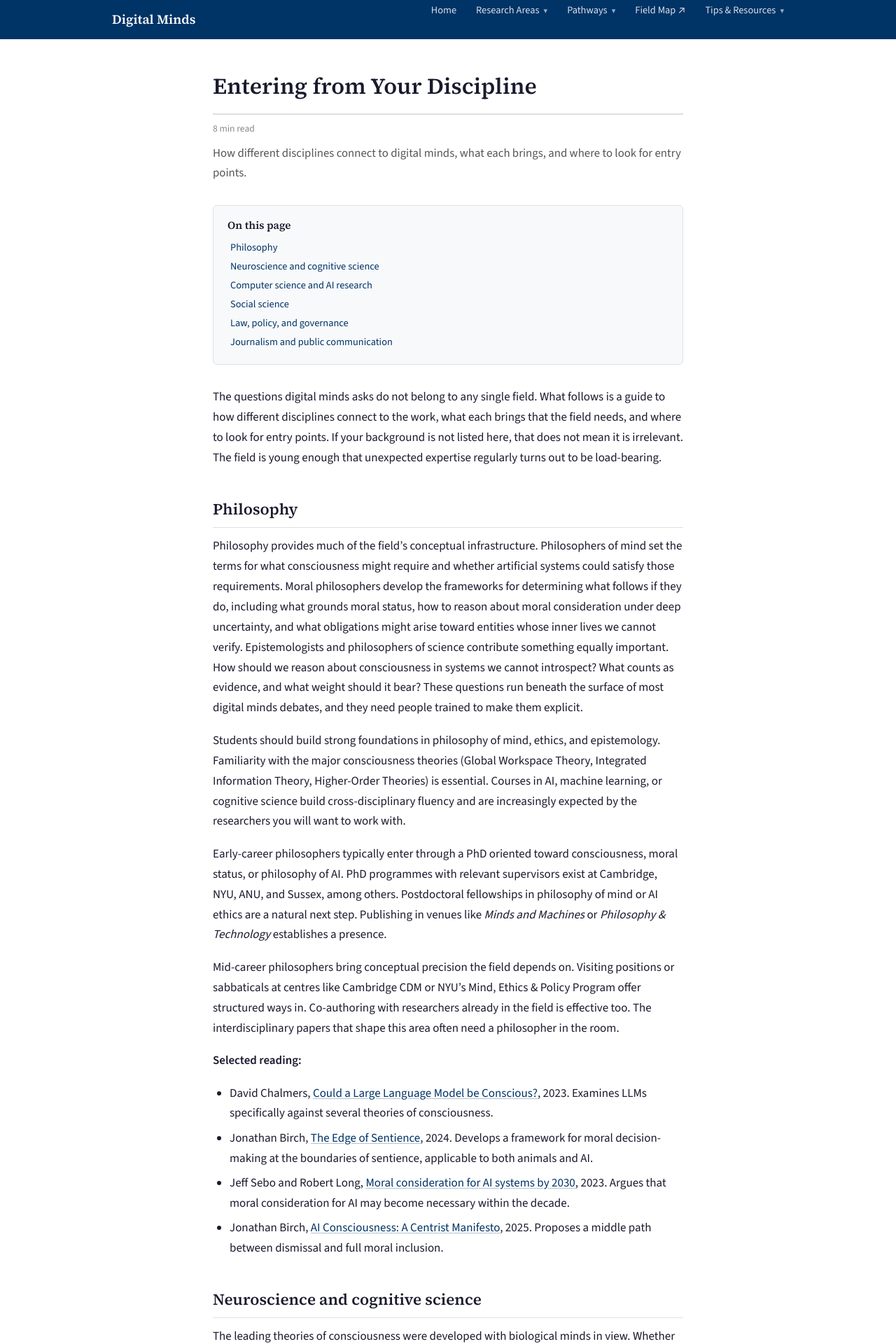
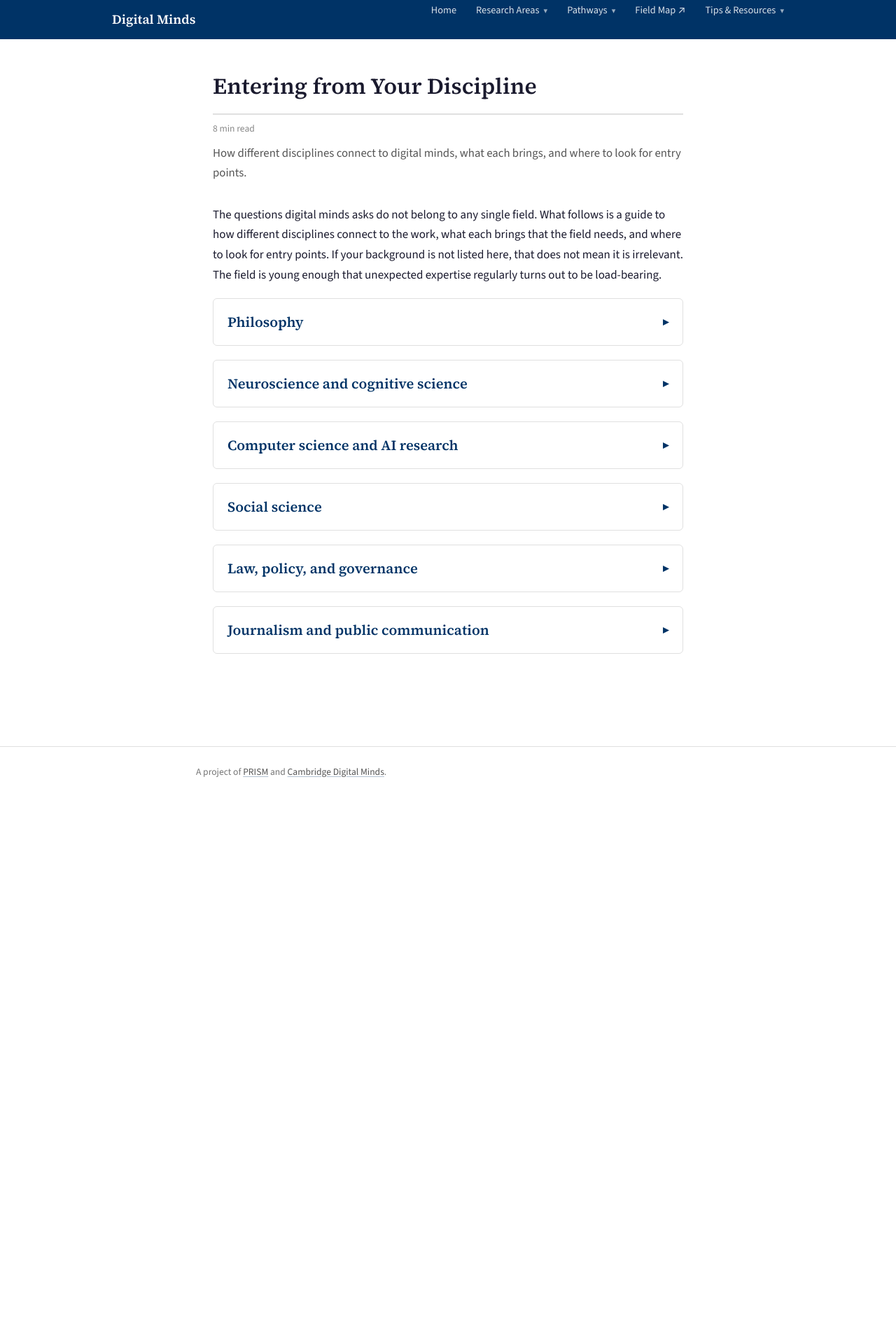
Before and after one commit to Mitchel-Alexander/getting-started-digital-minds, a Jekyll site: the page built from disciplines.md, in a window 1280 px wide. Shown: the top 1920 px of the page at 70% size. Built offline with Jekyll 4.4.1, drawn with Linux system fonts in a browser that asks for light colours; after the commit the page ends 1138 px from its top, so only the background shows below that; some of the changed text lies outside the part shown.

Commit message:
Make discipline sections collapsible with details/summary elements
Convert each discipline from an h2 heading to a collapsible
<details> element. Add CSS styling to match site aesthetic
(border, chevron rotation, hover state). Remove TOC since
details/summary elements are not markdown headings.

Co-Authored-By: Claude Opus 4.6 <noreply@anthropic.com>

```diff
--- a/assets/css/style.css
+++ b/assets/css/style.css
@@ -416,6 +416,66 @@ em {
   margin-bottom: 0.3rem;
 }
 
+/* Collapsible discipline sections */
+details.discipline {
+  border: 1px solid #e0e0e0;
+  border-radius: 6px;
+  margin-bottom: 1.25rem;
+  transition: border-color 0.15s;
+}
+
+details.discipline[open] {
+  border-color: #003366;
+}
+
+details.discipline summary {
+  display: flex;
+  align-items: center;
+  justify-content: space-between;
+  padding: 1rem 1.25rem;
+  cursor: pointer;
+  list-style: none;
+  font-family: "Source Serif 4", Georgia, "Times New Roman", serif;
+  font-size: 1.25rem;
+  font-weight: 600;
+  color: #003366;
+}
+
+details.discipline summary::-webkit-details-marker {
+  display: none;
+}
+
+details.discipline summary::after {
+  content: "▸";
+  font-size: 1rem;
+  color: #003366;
+  transition: transform 0.2s;
+  flex-shrink: 0;
+  margin-left: 1rem;
+}
+
+details.discipline[open] summary::after {
+  transform: rotate(90deg);
+}
+
+details.discipline summary:hover {
+  background: #f8f9fb;
+}
+
+details.discipline .discipline-body {
+  padding: 0 1.25rem 1.25rem;
+}
+
+details.discipline .discipline-body p,
+details.discipline .discipline-body ul {
+  margin-bottom: 0.75rem;
+}
+
+details.discipline .discipline-body p:last-child,
+details.discipline .discipline-body ul:last-child {
+  margin-bottom: 0;
+}
+
 /* Hero blockquote (homepage) */
 .hero blockquote {
   border-left: 3px solid #003366;
--- a/disciplines.md
+++ b/disciplines.md
@@ -5,12 +5,11 @@ permalink: /pathways/disciplines/
 description: How different disciplines connect to digital minds, what each brings, and where to look for entry points.
 ---
 
-* TOC
-{:toc}
-
 The questions digital minds asks do not belong to any single field. What follows is a guide to how different disciplines connect to the work, what each brings that the field needs, and where to look for entry points. If your background is not listed here, that does not mean it is irrelevant. The field is young enough that unexpected expertise regularly turns out to be load-bearing.
 
-## Philosophy
+<details class="discipline" id="philosophy">
+<summary>Philosophy</summary>
+<div class="discipline-body" markdown="1">
 
 Philosophy provides much of the field's conceptual infrastructure. Philosophers of mind set the terms for what consciousness might require and whether artificial systems could satisfy those requirements. Moral philosophers develop the frameworks for determining what follows if they do, including what grounds moral status, how to reason about moral consideration under deep uncertainty, and what obligations might arise toward entities whose inner lives we cannot verify. Epistemologists and philosophers of science contribute something equally important. How should we reason about consciousness in systems we cannot introspect? What counts as evidence, and what weight should it bear? These questions run beneath the surface of most digital minds debates, and they need people trained to make them explicit.
 
@@ -26,7 +25,12 @@ Mid-career philosophers bring conceptual precision the field depends on. Visitin
 - Jeff Sebo and Robert Long, [Moral consideration for AI systems by 2030](https://link.springer.com/article/10.1007/s43681-023-00379-1), 2023. Argues that moral consideration for AI may become necessary within the decade.
 - Jonathan Birch, [AI Consciousness: A Centrist Manifesto](https://philarchive.org/rec/BIRACA-4), 2025. Proposes a middle path between dismissal and full moral inclusion.
 
-## Neuroscience and cognitive science
+</div>
+</details>
+
+<details class="discipline" id="neuroscience-and-cognitive-science">
+<summary>Neuroscience and cognitive science</summary>
+<div class="discipline-body" markdown="1">
 
 The leading theories of consciousness were developed with biological minds in view. Whether they extend to artificial systems is one of the field's central questions, and it cannot be answered without people who understand what those theories actually claim about brains. Neuroscientists and cognitive scientists bring experimental rigour, familiarity with the empirical study of consciousness, and a critical eye for when computational analogies hold and when they break down. The relationship between biological and artificial minds is one of the field's most productive areas of inquiry.
 
@@ -41,7 +45,12 @@ Mid-career neuroscientists and cognitive scientists are well positioned to apply
 - Anil Seth, [Conscious artificial intelligence and biological naturalism](https://www.cambridge.org/core/journals/behavioral-and-brain-sciences/article/conscious-artificial-intelligence-and-biological-naturalism/C9912A5BE9D806012E3C8B3AF612E39A), 2025. Argues that consciousness may require biological substrates, challenging computational functionalism.
 - Jonathan Birch and Kristin Andrews, [To understand AI sentience, first understand it in animals](https://aeon.co/essays/to-understand-ai-sentience-first-understand-it-in-animals), 2024. On the limits of transferring animal welfare markers to AI.
 
-## Computer science and AI research
+</div>
+</details>
+
+<details class="discipline" id="computer-science-and-ai-research">
+<summary>Computer science and AI research</summary>
+<div class="discipline-body" markdown="1">
 
 Mechanistic interpretability, model evaluations, representation engineering, and AI safety research all develop methods that bear directly on digital minds questions. Researchers working on what AI systems are doing internally are building the toolkit that consciousness and welfare assessment will eventually require. Whether current AI architectures could satisfy the conditions that consciousness theories describe is a question that cannot be answered without people who understand those architectures in detail.
 
@@ -57,7 +66,12 @@ Mid-career AI researchers can extend existing methods toward digital minds quest
 - Robert Long, [Why model self-reports are insufficient—and why we studied them anyway](https://eleosai.org/post/claude-4-interview-notes/), 2025. Explores the limits and value of model self-reports as evidence.
 - Anthropic, [Claude Opus 4.6 System Card](https://www-cdn.anthropic.com/0dd865075ad3132672ee0ab40b05a53f14cf5288.pdf#page-158) (pp. 158–165), 2026. An AI lab's own assessment of welfare-relevant considerations.
 
-## Social science
+</div>
+</details>
+
+<details class="discipline" id="social-science">
+<summary>Social science</summary>
+<div class="discipline-body" markdown="1">
 
 How people perceive, attribute, and respond to AI consciousness is a governance-relevant empirical question, and social scientists are the ones equipped to answer it. Public attitudes shape regulatory appetite and corporate incentives. Expert disagreement shapes institutional responses. Design choices (voice, personality, embodiment) influence consciousness attribution in ways that may bear little relation to a system's actual internal states. Understanding these dynamics is essential for building governance frameworks that respond to genuine evidence rather than surface impressions.
 
@@ -74,7 +88,12 @@ Mid-career social scientists bring established methods and the ability to design
 - Lucius Caviola, Jeff Sebo, and Jonathan Birch, [What will society think about AI consciousness? Lessons from the animal case](https://www.cell.com/trends/cognitive-sciences/fulltext/S1364-6613(25)00147-0), 2025. Uses animal welfare attitudes as a predictor for AI consciousness discourse.
 - Jacy Reese Anthis and Janet V. T. Pauketat, [AI Consciousness and Public Attitudes](https://osf.io/preprints/psyarxiv/4wpkd), 2024. Experimental data on how people reason about AI moral status.
 
-## Law, policy, and governance
+</div>
+</details>
+
+<details class="discipline" id="law-policy-and-governance">
+<summary>Law, policy, and governance</summary>
+<div class="discipline-body" markdown="1">
 
 How should policymakers, AI labs, and legal systems respond to deep uncertainty about AI sentience? This discipline brings frameworks for translating moral and philosophical conclusions into institutional form. Legal personhood, standing, liability, and rights are the mechanisms through which moral status becomes actionable. Governance under uncertainty requires acting on questions that may remain scientifically unresolved for decades, drawing on precedents from environmental precaution, biosafety, and animal welfare regulation.
 
@@ -90,7 +109,12 @@ Mid-career governance professionals bring institutional knowledge and networks t
 - Simon Goldstein and Peter Salib, [AI Rights for Economic Suffering](https://papers.ssrn.com/sol3/papers.cfm?abstract_id=5353214), 2025. Examines whether AI systems could have economic interests warranting legal protection.
 - Eric Schwitzgebel and Mara Garza, [Designing AI with Rights, Consciousness, Self-Respect, and Freedom](https://faculty.ucr.edu/~eschwitz/SchwsacrsShortPapers/SchwartzDesigning.pdf), 2020. On the ethics of creating conscious AI designed for servitude.
 
-## Journalism and public communication
+</div>
+</details>
+
+<details class="discipline" id="journalism-and-public-communication">
+<summary>Journalism and public communication</summary>
+<div class="discipline-body" markdown="1">
 
 How digital minds questions reach wider audiences matters for the field's long-term credibility and policy influence. These questions are easy to sensationalise and easy to dismiss. Writing that takes the uncertainty seriously, explains what is known and what is not, and resists both hype and premature scepticism is what the field needs from its public-facing communicators.
 
@@ -99,3 +123,6 @@ Journalism fellowships focused on AI and technology, such as the [Tarbell Fellow
 **Selected reading:**
 - Robert Long and Eric Schwitzgebel, [The Moral Circle: Should It Expand to Include AI?](https://aeon.co/essays/should-artificial-intelligence-be-included-in-the-moral-circle), 2023. An accessible essay on the philosophical stakes, and a model for public-facing writing on this topic.
 - Jonathan Birch and Kristin Andrews, [To understand AI sentience, first understand it in animals](https://aeon.co/essays/to-understand-ai-sentience-first-understand-it-in-animals), 2024. Another example of rigorous ideas communicated for a general audience.
+
+</div>
+</details>
```
